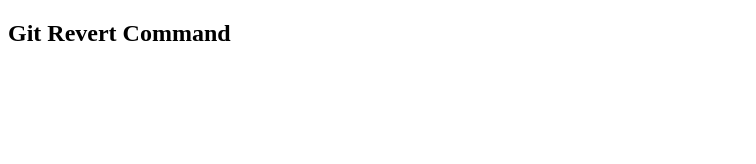
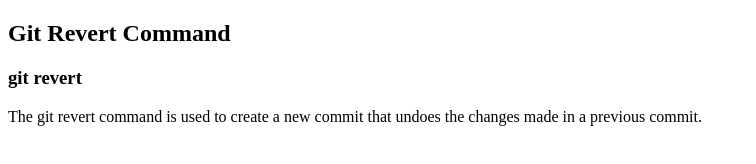
Before and after one commit to Muhammad-Umar92/Git-Revert-Command, a plain HTML site: page index.html in a window 1280 px wide. Shown: the whole page, without its empty margins (0-756 px from the left). Drawn offline with Linux system fonts and the light colour scheme.

Commit message:
second reveert lect9

```diff
--- a/index.html
+++ b/index.html
@@ -7,6 +7,7 @@
 </head>
 <body>
     <h2> Git Revert Command</h2>
-
+    <h3> git revert</h3>
+    <p>The git revert command is used to create a new commit that undoes the changes made in a previous commit.</p>
 </body>
 </html>
```
